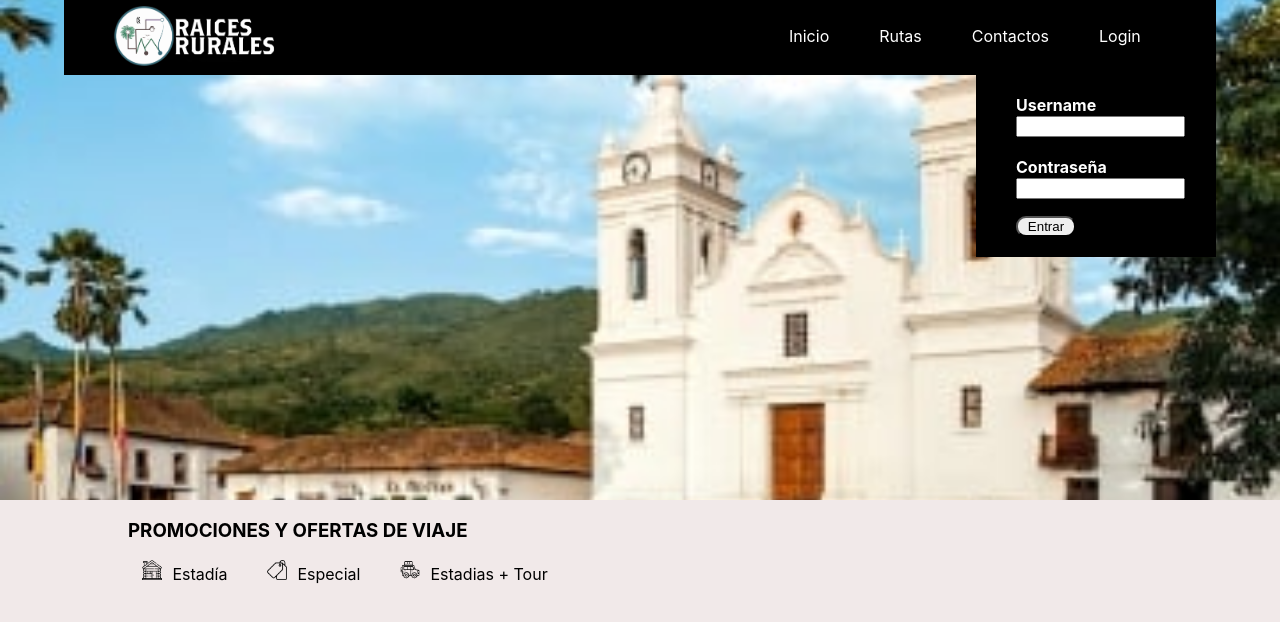
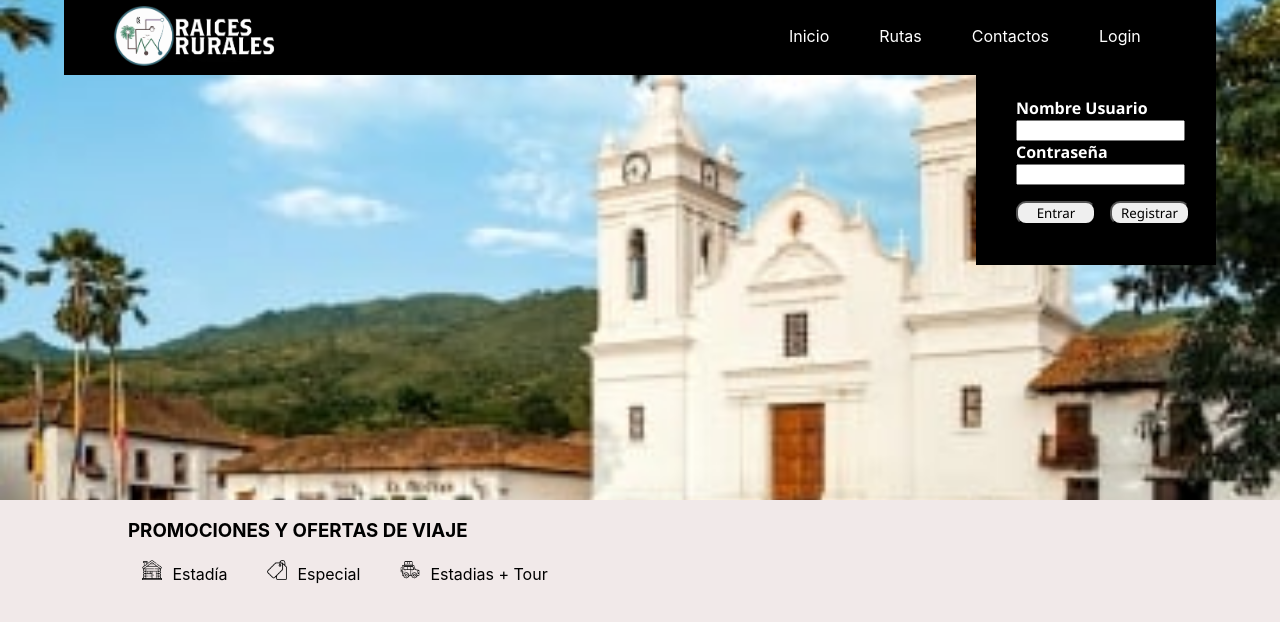
Before and after one commit to Milolex/RaicesRurales, a React (Create React App) app: page / in a window 1280 px wide. Both pictures are taken after a click on the label "Login". Shown: the top 622 px of the page. Built offline with nearby package versions, Linux system fonts and the light colour scheme.

Commit message:
Login con registro

```diff
--- a/src/assets/css/navbar.css
+++ b/src/assets/css/navbar.css
@@ -39,6 +39,8 @@ div .logo{
     background-size:contain;
     background-repeat: no-repeat;
     z-index: 10;
+    font-family:'Segoe UI', Tahoma, Geneva, Verdana, sans-serif;
+    font-size: large;
 
 }
 
@@ -75,6 +77,8 @@ nav > ul  ul {
 b{
     width: 100%;
     position: relative;
+    font-size:medium;
+    font-family:'Segoe UI', Tahoma, Geneva, Verdana, sans-serif;
     color: white;
     z-index: 10;
 }
@@ -87,7 +91,7 @@ form{
 .menucheckbox:checked ~ .dropdown-menu {
     opacity: 1;
     transform: translateX(0%);
-    pointer-events: auto; /* Habilitar interacción cuando está visible */
+    pointer-events: auto;
 }
 
 .labelcheck{
@@ -107,7 +111,14 @@ input{
 }
 
 .button{
-    width: 30%;
+    width: 40%;
     border-radius: 10px;
     align-items: center;
+    font-size:smaller;
+    font-family:'Segoe UI', Tahoma, Geneva, Verdana, sans-serif;
+    vertical-align: middle;
 }
+
+.label{
+    width: 10px;
+}
--- a/src/components/Inicio/navBar.jsx
+++ b/src/components/Inicio/navBar.jsx
@@ -1,8 +1,24 @@
-import React, { Component } from 'react';
+import React, { Component, useState } from 'react';
 import PropTypes from 'prop-types';
 import "../../assets/css/navbar.css"
 
+
 class NavBar extends Component {
+    constructor(props){
+        super(props);
+        this.state = {
+            mostrarInputs: false,
+            ocultarbotones: true
+        };
+
+    }
+
+
+    mostrar = () => {
+        this.setState({ mostrarInputs: !this.state.mostrarInputs });
+        this.setState({ ocultarbotones: !this.state.ocultarbotones});
+    };
+
     render() {
         console.log("isMenuOpen:", this.props.isMenuOpen);
         return (
@@ -22,14 +38,28 @@ class NavBar extends Component {
                                     <form className='login'>
                                         <b align="center" />
                                         <br/>
-                                        <label htmlFor="username"><b>Username </b><br/></label>
+                                        <label htmlFor="username"><b>Nombre Usuario</b></label><br/>
                                         <input type="text" id="username" name="username" size="18" required />&nbsp;
-                                        <br></br><br/>
-                                        <label htmlFor="password"><b>Contraseña</b><br/></label>
+                                        <br></br>
+                                        <label htmlFor="password"><b>Contraseña</b></label>
                                         <input type="password" id="password" name='password' size="18" required />
-                                        <p className="submit" />
-                                        <input type="submit" className="button" value="Entrar" />
-                                        <br /><br />
+                                        <p className="submit"/>
+                                        {this.state.mostrarInputs && (
+                                            <div>
+                                            <label htmlFor="telefono"><b>Telefono</b></label>
+                                            <input type="phone" id="telefono" name="telefono" size="18" required />&nbsp;
+                                            <label htmlFor="correo"><b>Correo</b></label>
+                                            <input type="email" id="email" name="email" size="18" required />&nbsp;
+                                            <br/><br/>
+                                            <input type="submit" className="button" value="Registrar"/>&nbsp;&nbsp;&nbsp;
+                                        </div>)}
+
+                                        {this.state.ocultarbotones && (
+                                            <div>
+                                            <input type="submit" className="button" value="Entrar"/>&nbsp;&nbsp;&nbsp;
+                                            <button onClick={this.mostrar} className="button">Registrar</button>
+                                        </div>)}
+                                        <br/><br />
                                     </form>
                                 </ul>
                             )}
```
